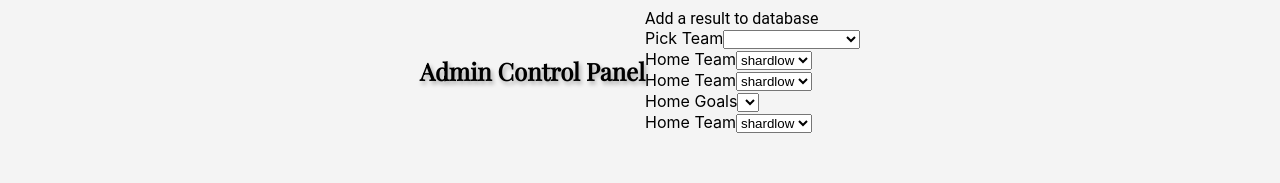
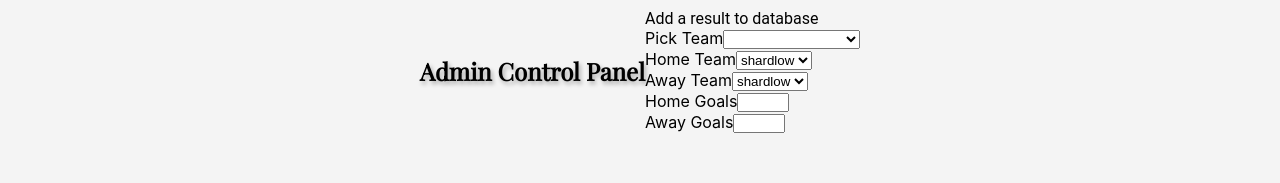
Before and after one commit to paulg44/shardlow_st_james, a React (Create React App) app in the folder ssj/: page /controlPanel in a window 1280 px wide. Shown: the part 329-512 px from the top of the page. Built offline with nearby package versions, Linux system fonts and the light colour scheme.

Commit message:
add home and away scores to form

```diff
--- a/ssj/src/Components/Admin/ControlPanel/ControlPanel.js
+++ b/ssj/src/Components/Admin/ControlPanel/ControlPanel.js
@@ -41,7 +41,7 @@ function AdminControlPanel() {
 
           {/* Away Team */}
           <Form.Group controlId="awayTeam">
-            <Form.Label>Home Team</Form.Label>
+            <Form.Label>Away Team</Form.Label>
             <Form.Select aria-label="Away Team">
               {firstTeams.map((team) => (
                 <option key={team.id}>{team}</option>
@@ -52,24 +52,25 @@ function AdminControlPanel() {
           {/* Home Goals */}
           <Form.Group controlId="homeGoals">
             <Form.Label>Home Goals</Form.Label>
-            <Form.Select aria-label="Home Goals">
+
             <Form.Control
-                type="input"
+              type="number"
               id="homeGoals"
               name="homeGoals"
               min="0"
               max="99"
             />
-            </Form.Select>
           </Form.Group>
           {/* Away Team */}
-          <Form.Group controlId="awayTeam">
-            <Form.Label>Home Team</Form.Label>
-            <Form.Select aria-label="Away Team">
-              {firstTeams.map((team) => (
-                <option key={team.id}>{team}</option>
-              ))}
-            </Form.Select>
+          <Form.Group controlId="awayGoals">
+            <Form.Label>Away Goals</Form.Label>
+            <Form.Control
+              type="number"
+              id="awayGoals"
+              name="awayGoals"
+              min="0"
+              max="99"
+            />
           </Form.Group>
         </Form>
       </div>
```
Lines whose indentation alone changed are shown as unchanged.
